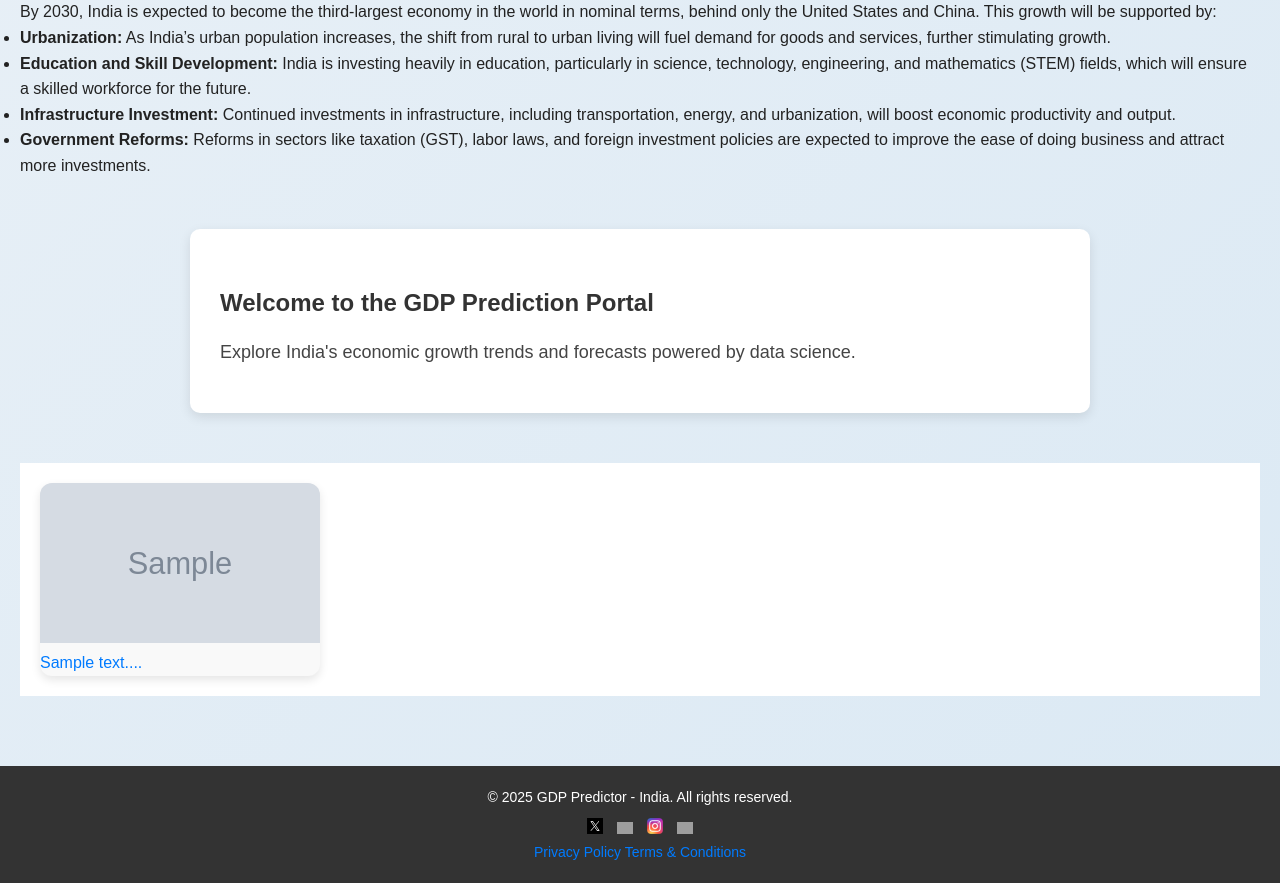
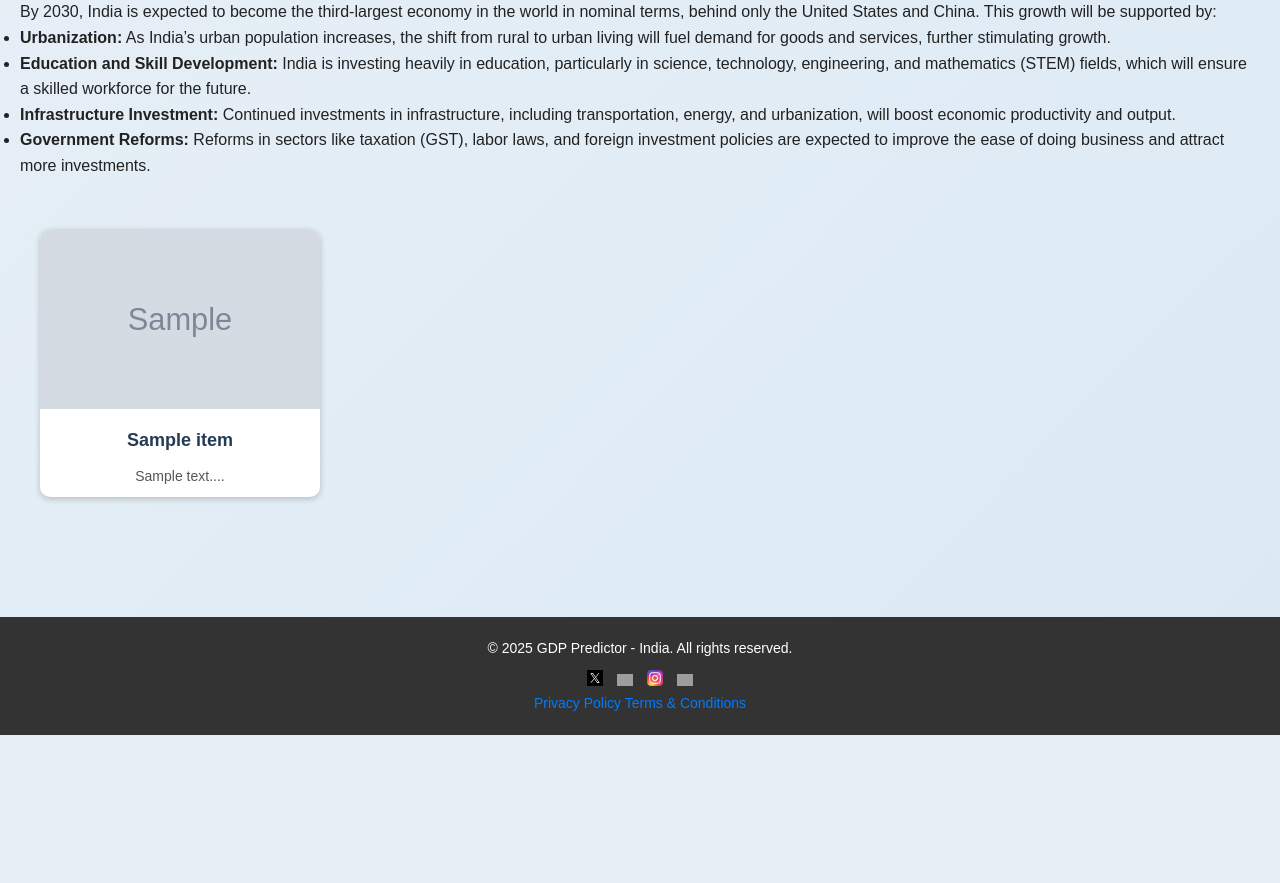
Before and after one commit to HARINARAYAN-2027/gdp-X, a Flask app: template templates/home.html in a window 1280 px wide. Shown: the part 1800-2683 px from the top of the page. After the commit the page ends 2535 px from the top, so only its background shows below. Run offline with Flask 2, Linux system fonts and the light colour scheme; the template is opened without the code that fills it: most values are stand-ins (such as "Sample title", 1, 10 or a date in 2020); grey boxes marked "Sample" are stand-in pictures; grey boxes are pictures that could not be loaded.

Commit message:
Update home.html

```diff
--- a/templates/home.html
+++ b/templates/home.html
@@ -14,7 +14,7 @@
         }
 
         body {
-        font-family: 'Poppins', 'Segoe UI', Tahoma, Geneva, Verdana, sans-serif;
+            font-family: 'Poppins', sans-serif;
             background: linear-gradient(135deg, #f0f4f8, #dbe9f4);
             margin: 0;
             padding: 0;
@@ -27,18 +27,17 @@
             padding: 25px 20px;
             text-align: center;
             font-size: 28px;
-        letter-spacing: 1px;
             font-weight: 600;
             box-shadow: 0 4px 10px rgba(0, 0, 0, 0.2);
         }
 
         nav ul {
-        list-style: none;
-        padding: 0;
-        margin: 0;
             display: flex;
             justify-content: center;
+            list-style: none;
             background-color: #1c2b36;
+            margin: 0;
+            padding: 0;
         }
 
         nav ul li {
@@ -59,65 +58,47 @@
         }
 
         .news-section {
+            margin: 30px auto;
+            padding: 20px;
             overflow-x: auto;
             white-space: nowrap;
-        padding: 20px;
-        background-color: #fff;
         }
 
         .news-card {
             display: inline-block;
-        background: #f9f9f9;
+            vertical-align: top;
             width: 280px;
             margin-right: 20px;
-        border-radius: 12px;
-        box-shadow: 0 4px 10px rgba(0,0,0,0.1);
-        vertical-align: top;
-        transition: transform 0.3s ease;
-        text-align: left;
-    }
-
-    .news-card:hover {
-        transform: translateY(-5px);
+            background: #fff;
+            border-radius: 10px;
+            box-shadow: 0 2px 6px rgba(0,0,0,0.2);
+            overflow: hidden;
+            text-align: center;
         }
 
         .news-card img {
             width: 100%;
-        height: 160px;
+            height: 180px;
             object-fit: cover;
-        border-top-left-radius: 12px;
-        border-top-right-radius: 12px;
         }
 
-    .news-content {
-        padding: 15px;
+        .news-card h3 {
+            font-size: 18px;
+            margin: 10px;
+            color: #243b55;
         }
 
-    .news-content h3 {
-        font-size: 16px;
-        margin: 0 0 10px;
-    }
-
-    .news-content p {
+        .news-card p {
             font-size: 14px;
+            padding: 0 10px 10px;
             color: #555;
         }
 
-    @media (max-width: 600px) {
-        .news-card {
-            width: 220px;
-        }
-
-        .news-content h3 {
-            font-size: 15px;
-        }
-
-        .news-content p {
-            font-size: 13px;
-        }
+        .news-card a {
+            text-decoration: none;
+            color: inherit;
         }
     </style>
-
 
 
 
@@ -206,18 +187,13 @@
                 <li><strong>Infrastructure Investment:</strong> Continued investments in infrastructure, including transportation, energy, and urbanization, will boost economic productivity and output.</li>
                 <li><strong>Government Reforms:</strong> Reforms in sectors like taxation (GST), labor laws, and foreign investment policies are expected to improve the ease of doing business and attract more investments.</li>
             </ul>
-      <div class="container">
-        <h2>Welcome to the GDP Prediction Portal</h2>
-        <p>Explore India's economic growth trends and forecasts powered by data science.</p>
-    </div>
-
-    <section class="news-section">
-        <div class="news-container">
+      <div class="news-section">
     {% for item in news %}
         <div class="news-card">
             <a href="{{ url_for('news_detail', news_id=item.id) }}">
-                    <img src="{{ url_for('static', filename='news_images/' ~ item.image) }}" alt="{{ item.title }}">
-                    <div class="description">{{ item.description[:100] }}...</div>
+                <img src="{{ url_for('static', filename='images/' ~ item.image) }}" alt="{{ item.title }}">
+                <h3>{{ item.title }}</h3>
+                <p>{{ item.description[:100] }}...</p>
             </a>
         </div>
     {% endfor %}
```
Lines whose indentation alone changed are shown as unchanged.
